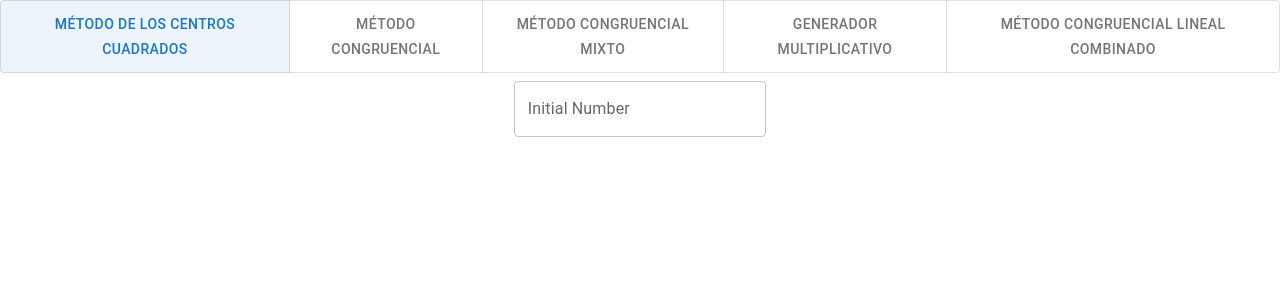
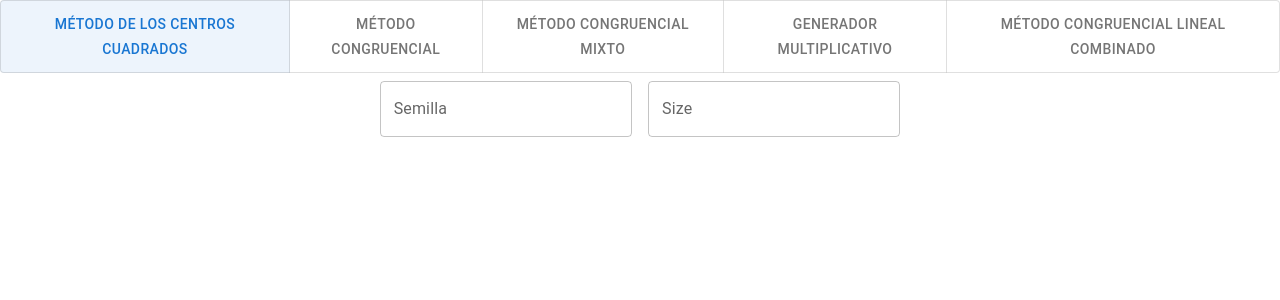
Before and after one commit to AlexHelo/random-number-generator, a React (Create React App) app: page / in a window 1280 px wide. Shown: the top 300 px of the page. Built offline with nearby package versions, Linux system fonts and the light colour scheme.

Commit message:
lmao
hjgshdgjhzs

```diff
--- a/src/App.js
+++ b/src/App.js
@@ -13,11 +13,15 @@ import ToggleButtonGroup from '@mui/material/ToggleButtonGroup';
 
 export default function App() {
 
+  var randomMethod = "mcc";
+
   const [alignment, setAlignment] = React.useState('mcc');
 
   const handleChange = (event, newAlignment) => {
     setAlignment(newAlignment);
+    randomMethod = newAlignment;
   };
+  console.log(randomMethod);
 
   return (
 
@@ -45,7 +49,9 @@ export default function App() {
       noValidate
       autoComplete="off"
     >
-      <TextField id="outlined-basic" label="Initial Number" variant="outlined" />
+
+      <TextField id="outlined-basic" label="Semilla" variant="outlined" />
+      <TextField id="outlined-basic" label="Size" variant="outlined" />
       </Box>
 
 
```
Also changed, not shown: src/metodos/Cuadrados.js (added).
